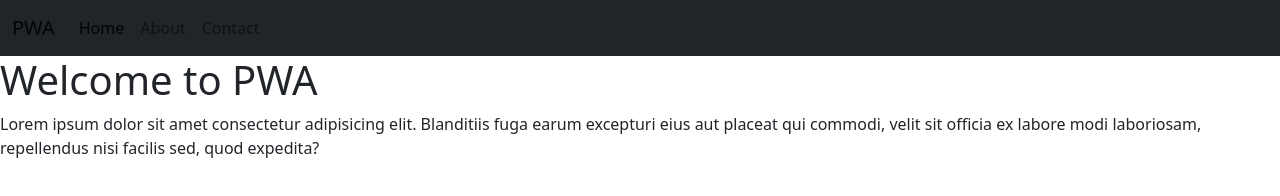
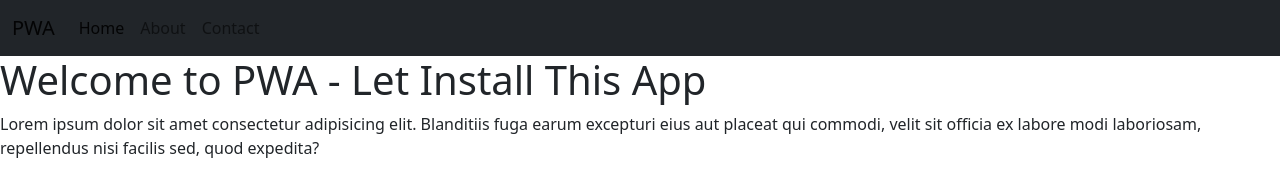
Before and after one commit to ONKAr156/pwa, a plain HTML site: page index.html in a window 1280 px wide. Drawn offline with nearby package versions, Linux system fonts and the light colour scheme.

Commit message:
updated index

```diff
--- a/index.html
+++ b/index.html
@@ -24,7 +24,7 @@
           </div>
         </div>
     </nav>
-    <h1>Welcome to PWA</h1>
+    <h1>Welcome to PWA - Let Install This App</h1>
     <p>Lorem ipsum dolor sit amet consectetur adipisicing elit. Blanditiis fuga earum excepturi eius aut placeat qui
         commodi, velit sit officia ex labore modi laboriosam, repellendus nisi facilis sed, quod expedita?</p>
     <script src="https://cdn.jsdelivr.net/npm/bootstrap@5.2.0-beta1/dist/js/bootstrap.bundle.min.js"></script>
```
Also changed, not shown: assets/images/SKILLHUB-144-144.png (added), assets/images/SKILLHUB-192-192.png (added), assets/images/SKILLHUB-48-48.png (added), assets/images/SKILLHUB-512-512.png (added), assets/images/SKILLHUB-72-72.png (added), assets/images/SKILLHUB-96-96.png (added), manifest.json.
